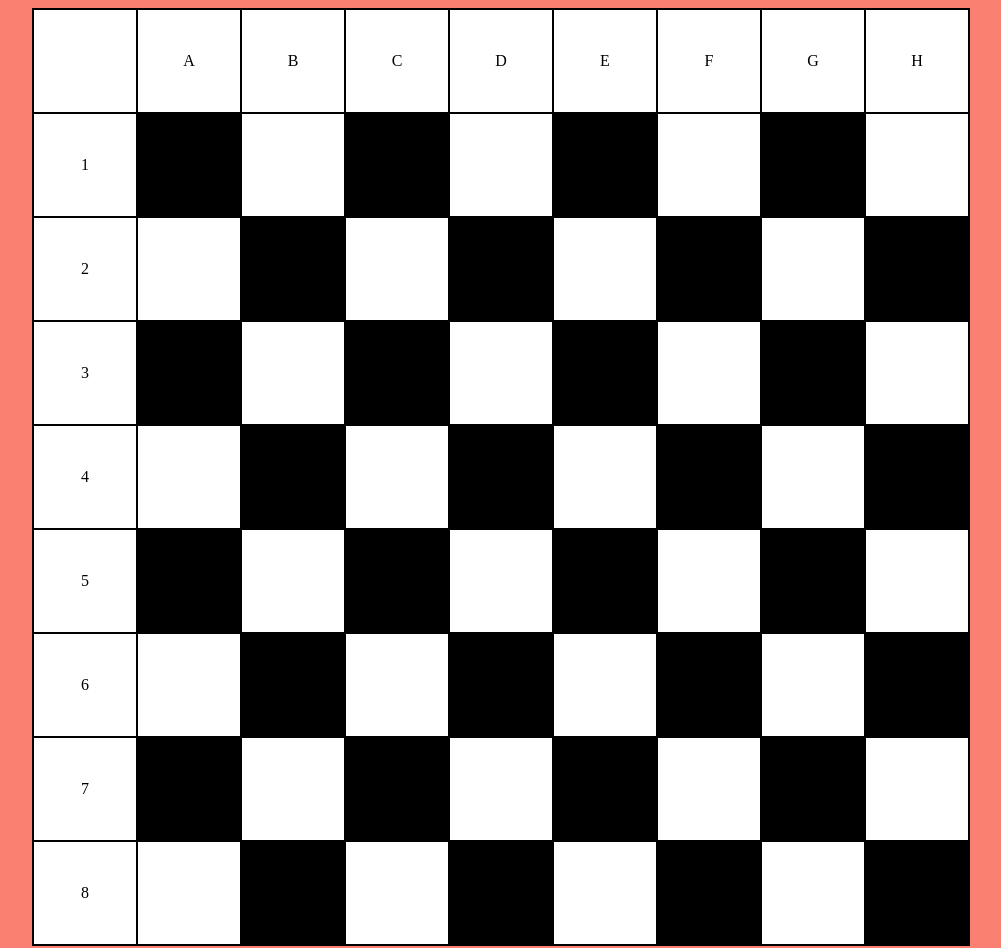
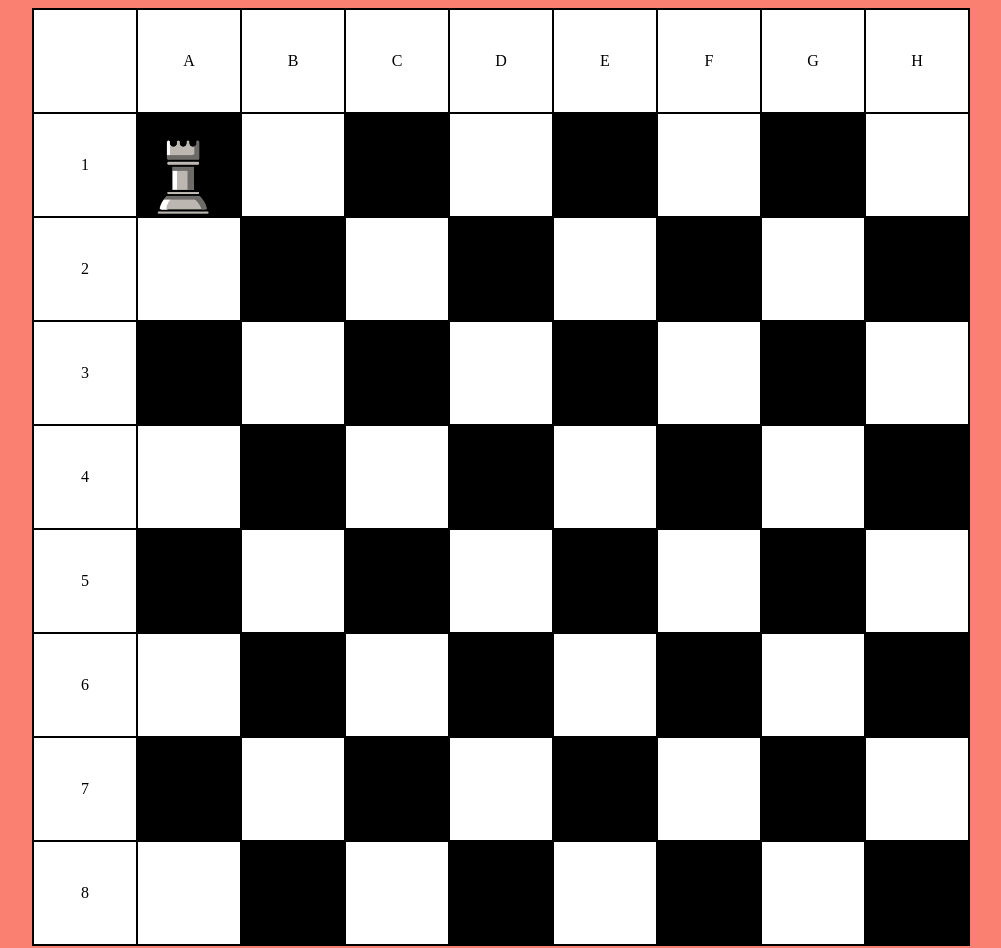
Before and after one commit to Matth3wSmith/html01, a plain HTML site: page primitivsakk.html in a window 1280 px wide. Shown: the whole page, without its empty margins (139-1140 px from the left). Drawn offline with Linux system fonts and the light colour scheme.

Commit message:
frissités

```diff
--- a/primitivsakk.html
+++ b/primitivsakk.html
@@ -26,6 +26,16 @@
             border-collapse: collapse;
 			margin: auto;
         }
+        .feherBastya {
+            background-image: url(sakk2/sakkbabuk.png);
+            background-size: 300px 323px;
+            background-position: 33% 100%;
+        }
+        .feherBastya {
+            background-image: url(sakk2/sakkbabuk.png);
+            background-size: 300px 323px;
+            background-position: 33% 100%;
+        }
     </style>
 </head>
 <body>
@@ -37,7 +47,7 @@
         </tr>
         <tr>
             <td>1</td>
-            <td class="fekete"></td>
+            <td class="fekete feherBastya"></td>
             <td></td>
             <td class="fekete"></td>
             <td></td>
```
